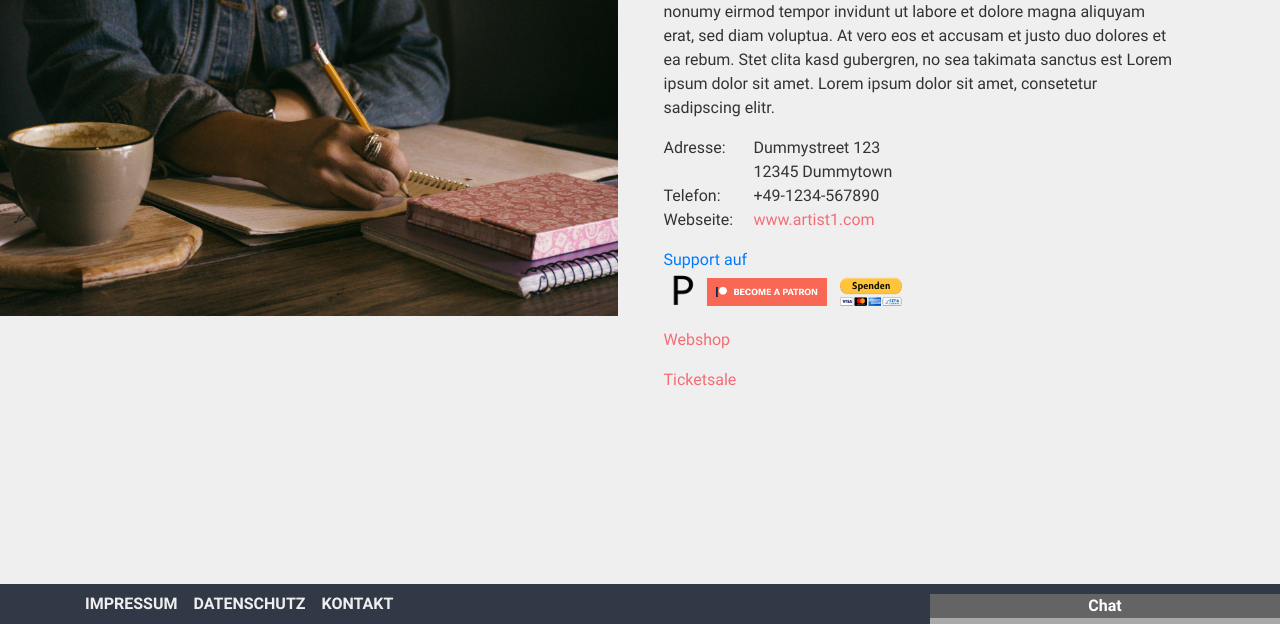
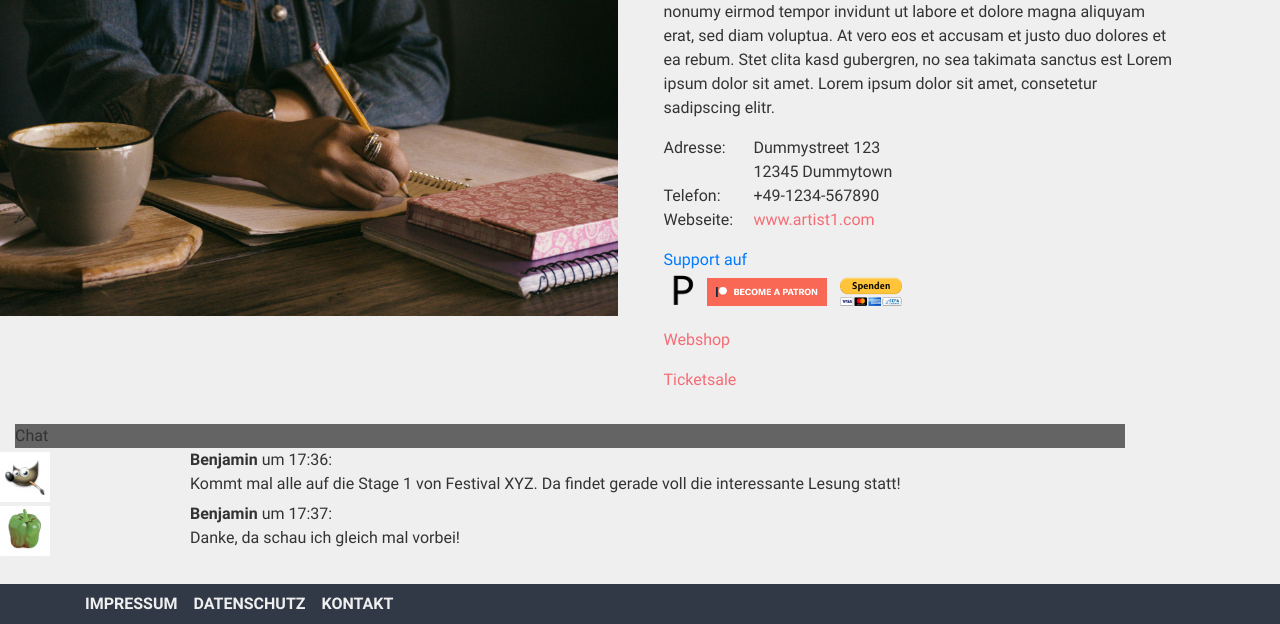
Before and after one commit to v-schulz/und-kunst, a website: page views/artists/index.html in a window 1280 px wide. Shown: the part 176-800 px from the top of the page. Drawn offline with Linux system fonts and the light colour scheme; files whose address does not match are found by name.

Commit message:
fixed artist page

```diff
--- a/assets/style.css
+++ b/assets/style.css
@@ -228,39 +228,3 @@ h5 a:hover {
   color: #333333;
 }
 /*# sourceMappingURL=style.css.map */
-.container.chat {
-	height: 30px;
-	width: 350px;
-	margin: 0;
-	padding: 0;
-	bottom: 0;
-	right: 0;
-	background-color: darkgrey;
-	color: white;
-	text-align: center;
-	cursor: pointer;
-	z-index: 999;
-}
-
-.container.chat.opened {
-	height: 66%;
-}
-
-.chat-header {
-	font-weight: bold;
-}
-
-.chat-body {
-	height: 100%;
-	overflow-y: scroll;
-}
-
-.chat-message {
-	font-size: 0.8em;
-	text-align: left;
-	margin: 4px;
-}
-
-#chat {
-	display: none;
-}
```
Also changed, not shown: views/artists/andi_woelk/index.html (+2 -2 lines).
